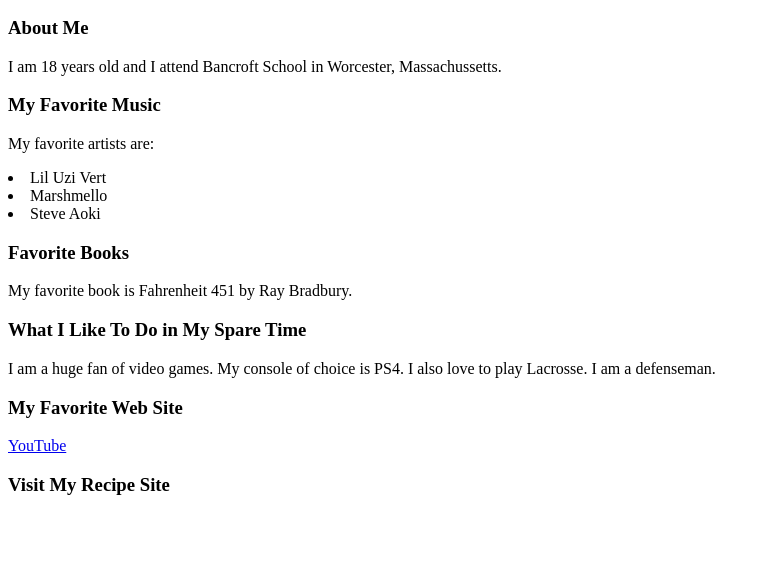
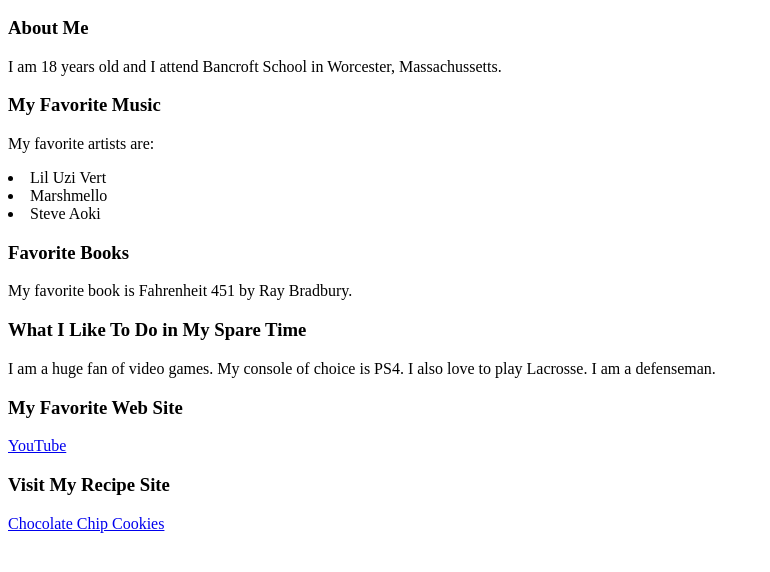
Before and after one commit to rossfitch99/rossfitch99.github.io, a plain HTML site: page index.html in a window 1280 px wide. Shown: the part 110-682 px from the top of the page, without its empty margins (0-770 px from the left). Drawn offline with Linux system fonts and the light colour scheme.

Commit message:
Update index.html

```diff
--- a/index.html
+++ b/index.html
@@ -25,6 +25,6 @@
  <h3>My Favorite Web Site </h3>
 <a href="https://www.youtube.com">YouTube</a>
 	  <h3>Visit My Recipe Site </h3>
-	  <a href="recipe.html>Chocolate Chip Cookies </a>
+	  <a href="recipe.html">Chocolate Chip Cookies </a>
 </body>
 </html>
```
